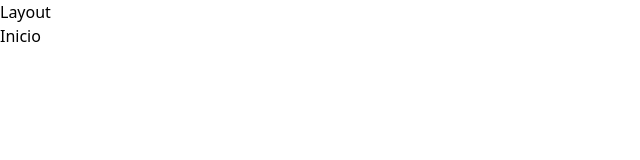
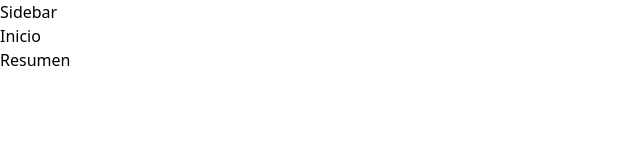
Before and after one commit to omarsan6/react-quiosco, a React (Vite) app: page / in a window 1280 px wide. Shown: the top 160 px of the page, without its empty margins (0-640 px from the left). Built offline with nearby package versions, Linux system fonts and the light colour scheme.

Commit message:
Agregando la base del dashboard

```diff
--- /dev/null
+++ b/src/components/Resumen.jsx
@@ -0,0 +1,7 @@
+export default function Resumen() {
+  return (
+    <div className="md:w-72">
+      Resumen
+    </div>
+  )
+}
--- /dev/null
+++ b/src/components/Sidebar.jsx
@@ -0,0 +1,7 @@
+export default function Sidebar() {
+  return (
+    <div className="md:w-72">
+      Sidebar
+    </div>
+  )
+}
--- a/src/layouts/Layout.jsx
+++ b/src/layouts/Layout.jsx
@@ -1,10 +1,16 @@
-import {Outlet} from 'react-router-dom'
+import { Outlet } from 'react-router-dom'
+import Sidebar from '../components/Sidebar'
+import Resumen from '../components/Resumen'
 
 export default function Layout() {
   return (
-    <div>
-      Layout
-      <Outlet/>
+    <div className='md:flex'>
+
+      <Sidebar />
+      <main className='flex-1'>
+        <Outlet />
+      </main>
+      <Resumen />
     </div>
   )
 }
```
